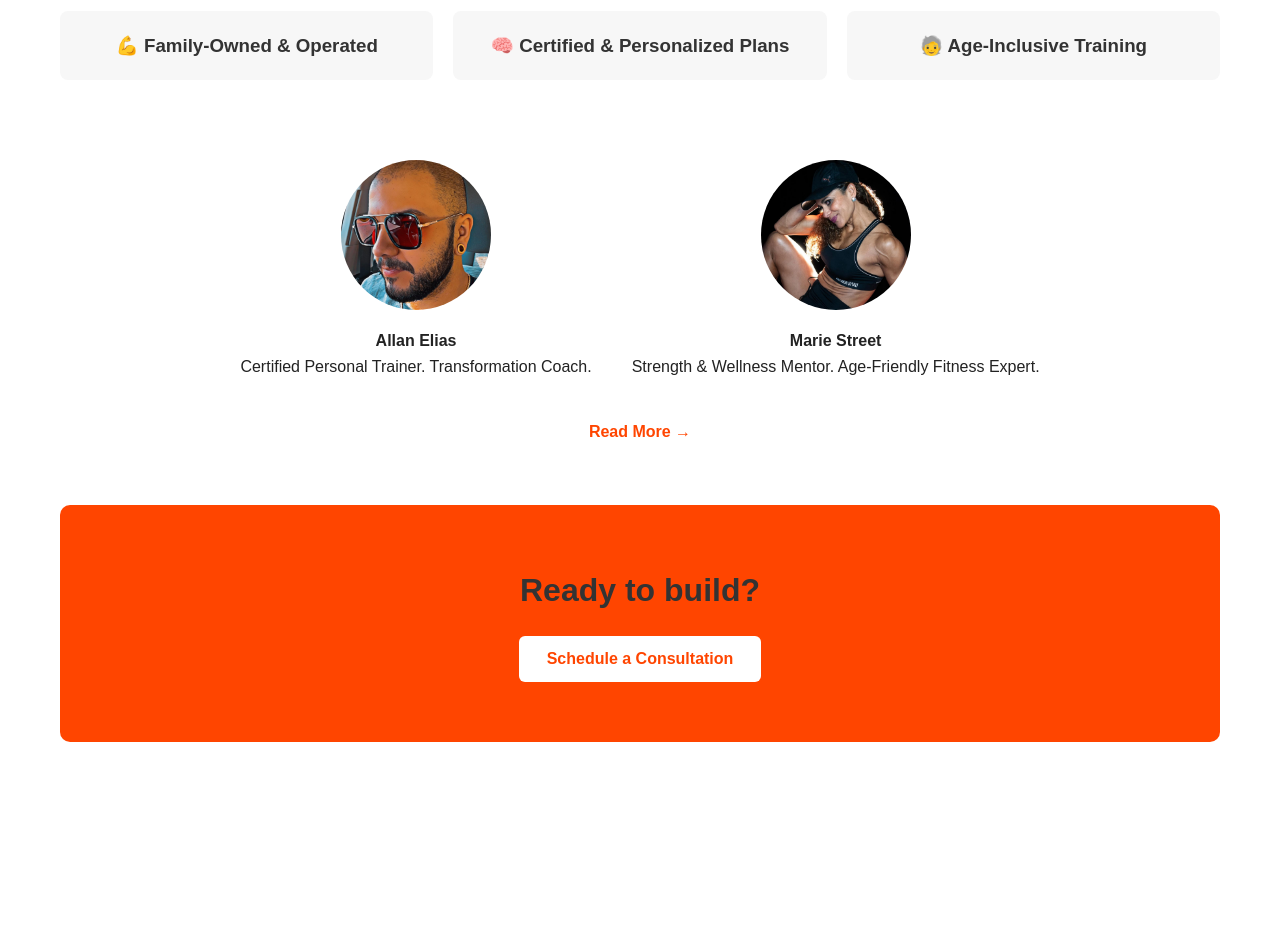
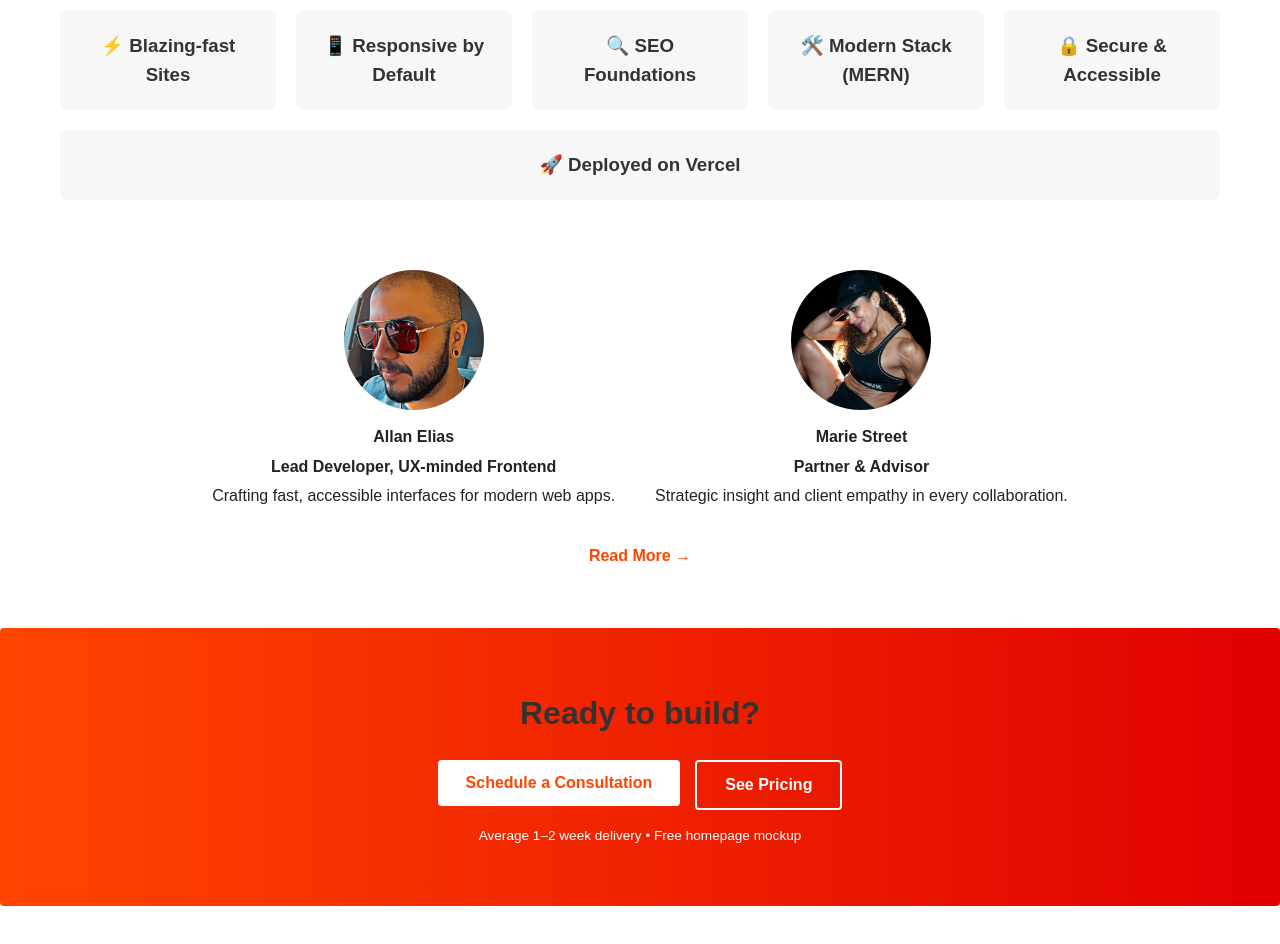
Before and after one commit to EliasAllan/Portfolio2025, a React (Vite) app in the folder client/: page / in a window 1280 px wide. Shown: the part 640-1584 px from the top of the page. Before the commit the page ends 1422 px from the top, so only its background shows below. Built offline with nearby package versions, Linux system fonts and the light colour scheme.

Commit message:
Revamp home and about pages for web dev focus

```diff
--- a/client/src/App.jsx
+++ b/client/src/App.jsx
@@ -4,6 +4,8 @@ import Home from './pages/Home';
 import About from './pages/About';
 import SuccessStories from './pages/SuccessStories';
 import BookSession from './pages/BookSession';
+import Services from './pages/Services';
+import Pricing from './pages/Pricing';
 
 function App() {
   return (
@@ -14,6 +16,8 @@ function App() {
         <Route path="/about" element={<About />} />
         <Route path="/stories" element={<SuccessStories />} />
         <Route path="/book" element={<BookSession />} />
+        <Route path="/services" element={<Services />} />
+        <Route path="/pricing" element={<Pricing />} />
       </Routes>
     </Router>
   );
--- a/client/src/pages/About.jsx
+++ b/client/src/pages/About.jsx
@@ -4,9 +4,9 @@ import "../styles/about.css";
 export default function About() {
   return (
     <div className="about-container">
-      <h1 className="about-title">About Us</h1>
+      <h1 className="about-title">About</h1>
 
-      {/* Mom Section */}
+      {/* Allan Section */}
       <Motion.div
         className="about-section"
         initial={{ opacity: 0, x: 100 }}
@@ -14,17 +14,15 @@ export default function About() {
         transition={{ duration: 0.8 }}
         viewport={{ once: true, amount: 0.5 }}
       >
-        <img src="/images/marie.jpg" alt="Mom" className="about-image mom-image" />
+        <img src="/images/allan-home.jpg" alt="Allan" className="about-image" />
         <div className="about-text">
-          <h2>Marie Street</h2>
-          <p>
-            I’m a certified personal trainer with a passion for movement and healthy
-            living. I help others realize their strength no matter their age!
-          </p>
+          <h2>Allan Elias</h2>
+          <p>Lead Developer, UX-minded Frontend.</p>
+          <p>Building performant, accessible web apps with modern tools.</p>
         </div>
       </Motion.div>
 
-      {/* Allan Section */}
+      {/* Advisor Section */}
       <Motion.div
         className="about-section reverse"
         initial={{ opacity: 0, x: -100 }}
@@ -32,14 +30,12 @@ export default function About() {
         transition={{ duration: 0.8 }}
         viewport={{ once: true, amount: 0.5 }}
       >
+        <img src="/images/marie-home.jpg" alt="Marie" className="about-image mom-image" />
         <div className="about-text">
-          <h2>Allan Elias</h2>
-          <p>
-            I’m a fitness enthusiast dedicated to helping people feel
-            strong, confident, and supported in every step of their journey.
-          </p>
+          <h2>Marie Street</h2>
+          <p>Partner & Advisor</p>
+          <p>Supporting strategy and client success throughout projects.</p>
         </div>
-        <img src="/images/allan-deadlift.jpg" alt="Allan" className="about-image" />
       </Motion.div>
     </div>
   );
--- a/client/src/pages/Home.jsx
+++ b/client/src/pages/Home.jsx
@@ -26,23 +26,32 @@ export default function Home() {
         <div className="hero-image-bg"></div>
       </Motion.section>
 
-      {/* Trust Section */}
+      {/* Feature Pills */}
       <Motion.section
-        className="trust"
+        className="features"
         initial={{ opacity: 0, x: 50 }}
         whileInView={{ opacity: 1, x: 0 }}
         transition={{ duration: 0.8 }}
         viewport={{ once: false, amount: 0.5 }}
       >
-        <div className="trust-item">
-          <h3>💪 Family-Owned & Operated</h3>
-        </div>
-        <div className="trust-item">
-          <h3>🧠 Certified & Personalized Plans</h3>
-        </div>
-        <div className="trust-item">
-          <h3>🧓 Age-Inclusive Training</h3>
-        </div>
+        <a href="/services" className="feature-item">
+          <h3>⚡ Blazing-fast Sites</h3>
+        </a>
+        <a href="/services" className="feature-item">
+          <h3>📱 Responsive by Default</h3>
+        </a>
+        <a href="/services" className="feature-item">
+          <h3>🔍 SEO Foundations</h3>
+        </a>
+        <a href="/services" className="feature-item">
+          <h3>🛠️ Modern Stack (MERN)</h3>
+        </a>
+        <a href="/services" className="feature-item">
+          <h3>🔒 Secure & Accessible</h3>
+        </a>
+        <a href="/services" className="feature-item">
+          <h3>🚀 Deployed on Vercel</h3>
+        </a>
       </Motion.section>
 
       {/* Bio Preview */}
@@ -56,12 +65,18 @@ export default function Home() {
         <div className="bio-card">
           <img src="/images/allan-home.jpg" alt="Allan" />
           <h4>Allan Elias</h4>
-          <p>Certified Personal Trainer. Transformation Coach.</p>
+          <p className="bio-role">Lead Developer, UX-minded Frontend</p>
+          <p className="bio-desc">
+            Crafting fast, accessible interfaces for modern web apps.
+          </p>
         </div>
         <div className="bio-card">
-          <img src="/images/marie-home.jpg" alt="Mom" />
+          <img src="/images/marie-home.jpg" alt="Marie" />
           <h4>Marie Street</h4>
-          <p>Strength & Wellness Mentor. Age-Friendly Fitness Expert.</p>
+          <p className="bio-role">Partner & Advisor</p>
+          <p className="bio-desc">
+            Strategic insight and client empathy in every collaboration.
+          </p>
         </div>
         <a href="/about" className="bio-link">Read More →</a>
       </Motion.section>
@@ -91,7 +106,17 @@ export default function Home() {
         viewport={{ once: false, amount: 0.5 }}
       >
         <h2>Ready to build?</h2>
-        <a href="/book"><button>Schedule a Consultation</button></a>
+        <div className="footer-buttons">
+          <a href="/book">
+            <button>Schedule a Consultation</button>
+          </a>
+          <a href="/pricing">
+            <button className="ghost">See Pricing</button>
+          </a>
+        </div>
+        <p className="trust-line">
+          Average 1–2 week delivery • Free homepage mockup
+        </p>
       </Motion.section>
     </div>
   );
--- /dev/null
+++ b/client/src/pages/Pricing.jsx
@@ -0,0 +1,10 @@
+import "../styles/about.css";
+
+export default function Pricing() {
+  return (
+    <div className="about-container" style={{ textAlign: "center" }}>
+      <h1 className="about-title">Pricing</h1>
+      <p>Pricing details will be published soon.</p>
+    </div>
+  );
+}
--- /dev/null
+++ b/client/src/pages/Services.jsx
@@ -0,0 +1,10 @@
+import "../styles/about.css";
+
+export default function Services() {
+  return (
+    <div className="about-container" style={{ textAlign: "center" }}>
+      <h1 className="about-title">Services</h1>
+      <p>Details about development services coming soon.</p>
+    </div>
+  );
+}
--- a/client/src/styles/home.css
+++ b/client/src/styles/home.css
@@ -82,8 +82,8 @@
   }
 
 
-  /* Trust Section */
-  .trust {
+  /* Features */
+  .features {
     display: flex;
     justify-content: space-between;
     margin: 60px 0;
@@ -91,7 +91,7 @@
     flex-wrap: wrap;
   }
 
-  .trust-item {
+  .feature-item {
     flex: 1;
     min-width: 200px;
     text-align: center;
@@ -99,6 +99,8 @@
     background: #f7f7f7;
     border-radius: 8px;
     font-weight: bold;
+    color: inherit;
+    text-decoration: none;
   }
 
   /* Bio Preview */
@@ -109,16 +111,24 @@
 
   .bio-card {
     display: inline-block;
-    margin: 20px;
+    margin: 10px 20px;
     text-align: center;
   }
 
   .bio-card img {
-    width: 150px;
-    height: 150px;
+    width: 140px;
+    height: 140px;
     border-radius: 50%;
     object-fit: cover;
-    margin-bottom: 10px;
+    margin-bottom: 6px;
+  }
+
+  .bio-card p {
+    margin: 4px 0;
+  }
+
+  .bio-role {
+    font-weight: bold;
   }
 
   .bio-link {
@@ -158,16 +168,27 @@
 
   /* Footer CTA */
   .footer-cta {
+    position: relative;
+    left: 50%;
+    margin: 60px 0 0 -50vw;
+    width: 100vw;
     text-align: center;
     padding: 60px 20px;
-    background-color: #ff4500;
+    background: linear-gradient(90deg, #ff4500, #e00000);
     color: white;
-    border-radius: 10px;
+    border-radius: 4px;
   }
 
   .footer-cta h2 {
     font-size: 2rem;
     margin-bottom: 20px;
+  }
+
+  .footer-buttons {
+    display: flex;
+    justify-content: center;
+    gap: 15px;
+    flex-wrap: wrap;
   }
 
   .footer-cta button {
@@ -177,13 +198,24 @@
     background: white;
     color: #ff4500;
     font-weight: bold;
-    border-radius: 6px;
+    border-radius: 4px;
     cursor: pointer;
     transition: background 0.3s ease;
   }
 
   .footer-cta button:hover {
     background: #f0f0f0;
+  }
+
+  .footer-cta .ghost {
+    background: transparent;
+    color: white;
+    border: 2px solid white;
+  }
+
+  .trust-line {
+    margin-top: 15px;
+    font-size: 0.85rem;
   }
 
   @media (max-width: 768px) {
```
